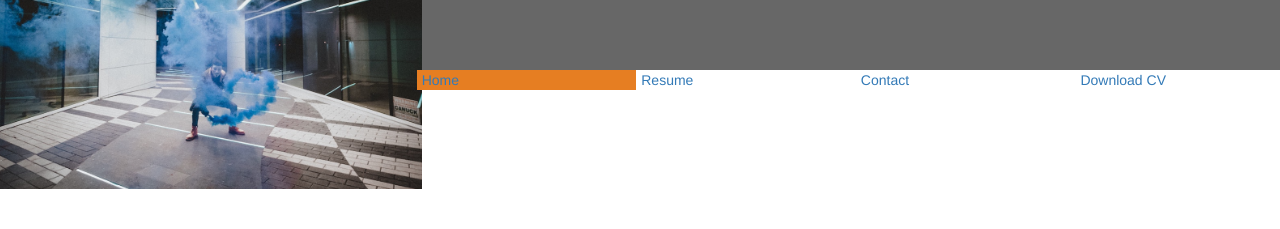
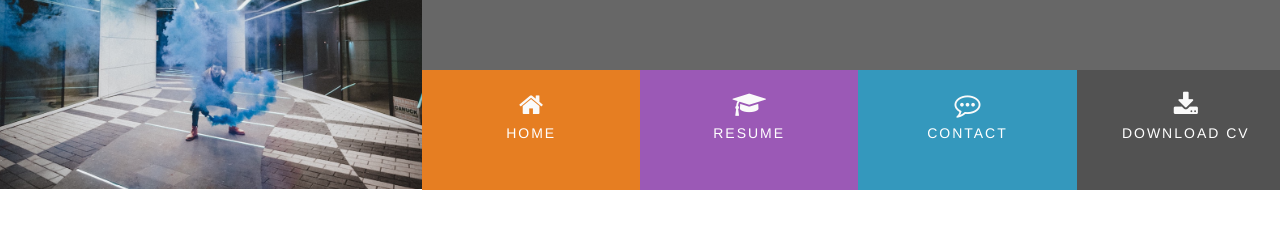
Before and after one commit to dmcwhite/sample-portfolio-ws, a plain HTML site: page index.html in a window 1280 px wide. Shown: the part 171-400 px from the top of the page. Drawn offline with nearby package versions, Linux system fonts and the light colour scheme; files whose address does not match are found by name.

Commit message:
Nav and menu item changes and css additions, also added hover.

```diff
--- a/assets/css/style.css
+++ b/assets/css/style.css
@@ -3,23 +3,23 @@
 /*----------------------------------------------Colors*/
 
 .bg-color-name-title{
-    background-color: #676767
+    background-color: #676767;
 }
 
 .ui-menu-color-home{
-    background-color: #e67e22
+    background-color: #e67e22;
 }
 
 .ui-menu-color-resume{
-    background-color: #e67e22
+    background-color: #9b59b6;
 }
 
 .ui-menu-color-contact{
-    background-color: #e67e22
+    background-color: #3498bd;
 }
 
 .ui-menu-color-download{
-    background-color: #e67e22
+    background-color: #525252;
 }
 
 /*----------------------------------------------Heading*/
@@ -59,3 +59,42 @@ header{
     margin-bottom: 90px;
     color: #ffffff;
 }
+
+#nav{
+  margin:0;
+}
+
+#nav li{
+  padding: 0;
+}
+
+.menuitem{
+  height: 120px;
+  text-align: center;
+  padding: 0;
+}
+
+.menuitem a{
+  width: 100%;
+  text-decoration: none;
+  color: #ffffff;
+  height: 120px;
+}
+
+.menuitem a i{
+  padding-top: 22px;
+  display: block;
+  color: #fafafa;
+  font-size: 26px;
+}
+
+.menuitem span{
+  display: block;
+  width: 100%;
+  padding-top: 5px;
+  text-align: center;
+  text-transform: uppercase;
+  font-size: 14px;
+  font-weight: 300;
+  letter-spacing: 2px;
+}
--- a/index.html
+++ b/index.html
@@ -2,8 +2,9 @@
 <html>
 
 <head>
-    <link rel="stylesheet" href="https://stackpath.bootstrapcdn.com/bootstrap/3.3.7/css/bootstrap.min.css" type="text/css" >
-    <link rel="stylesheet" href="https://stackpath.bootstrapcdn.com/font-awesome/4.7.0/css/font-awesome.min.css" type="text/css">
+    <link rel="stylesheet" href="https://stackpath.bootstrapcdn.com/bootstrap/3.3.7/css/bootstrap.min.css" type="text/css" />
+    <link rel="stylesheet" href="https://stackpath.bootstrapcdn.com/font-awesome/4.7.0/css/font-awesome.min.css" type="text/css" />
+    <link rel="stylesheet" href="https://cdnjs.cloudflare.com/ajax/libs/hover.css/2.3.1/css/hover-min.css" type="text/css" />
     <link rel="stylesheet" href="assets/css/style.css" type="text/css" />
 </head>
 
@@ -21,18 +22,18 @@
                     </div>
                 </div>
                 <div class="row">
-                    <ul class="list-inline clearfix">
-                        <li class="col-xs-6 col-sm-3 ui-menu-color-home">
-                            <a href="#"><span>Home</span></a>
+                    <ul id="nav" class="list-inline clearfix">
+                        <li class="col-xs-6 col-sm-3 ui-menu-color-home menuitem">
+                            <a href="#" class="hvr-sweep-to-bottom"><i class="fa fa-home" aria-hidden="true"></i><span>Home</span></a>
                         </li>
-                        <li class="col-xs-6 col-sm-3">
-                            <a href="#"><span>Resume</span></a>
+                        <li class="col-xs-6 col-sm-3 ui-menu-color-resume menuitem">
+                            <a href="#"><i class="fa fa-graduation-cap" aria-hidden="true"></i><span>Resume</span></a>
                         </li>
-                        <li class="col-xs-6 col-sm-3">
-                            <a href="#"><span>Contact</span></a>
+                        <li class="col-xs-6 col-sm-3 ui-menu-color-contact menuitem">
+                            <a href="#"><i class="fa fa-commenting-o" aria-hidden="true"></i><span>Contact</span></a>
                         </li>
-                        <li class="col-xs-6 col-sm-3">
-                            <a href="#"><span>Download CV</span></a>
+                        <li class="col-xs-6 col-sm-3 ui-menu-color-download menuitem">
+                            <a href="#"><i class="fa fa-download" aria-hidden="true"></i><span>Download CV</span></a>
                         </li>
                     </ul>
                 </div>
```
